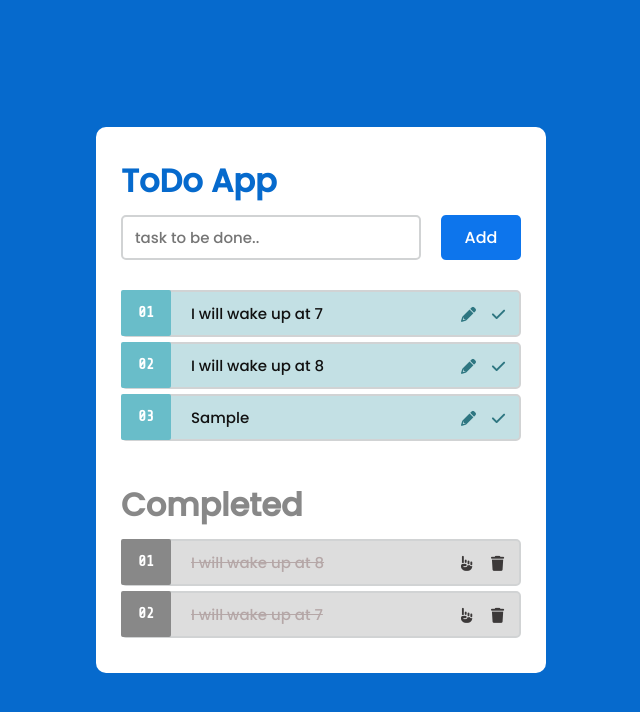
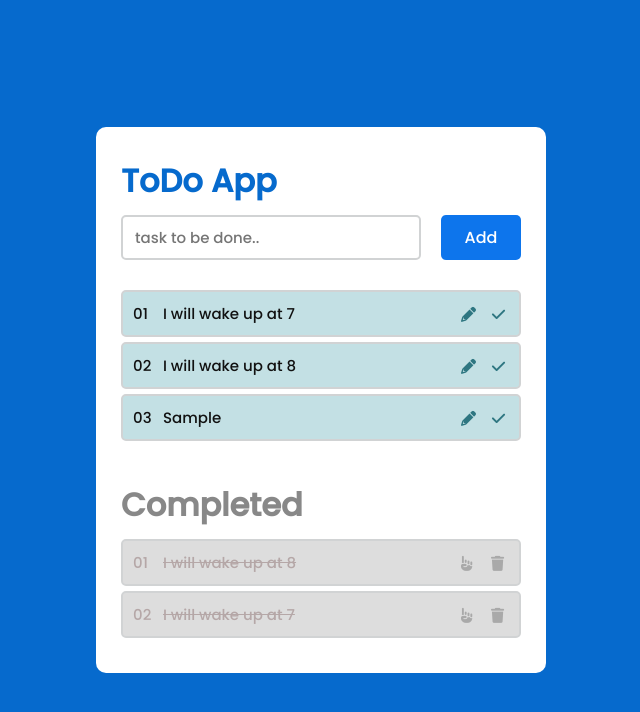
Before and after one commit to Ekram70/todoApp, a plain HTML site: page index.html in a window 1280 px wide. Both pictures are taken after typing "Sample" into the empty fields and a click on the button "Add". Shown: the whole page, without its empty margins (319-959 px from the left). Drawn offline with nearby package versions, Linux system fonts and the light colour scheme.

Commit message:
refactored codes and marker bug fixed

```diff
--- a/app.js
+++ b/app.js
@@ -3,10 +3,10 @@ const addBtn = document.getElementById("todo-btn");
 const todoList = document.getElementById("todo-list");
 const completeList = document.getElementById("completed-list");
 
-let editBtns = document.querySelectorAll(".edit");
-let checkBtns = document.querySelectorAll(".completed");
-let undoBtns = document.querySelectorAll(".undo");
-let deleteBtns = document.querySelectorAll(".deleted");
+let editBtns = todoList.querySelectorAll(".edit");
+let checkBtns = todoList.querySelectorAll(".complete");
+let undoBtns = completeList.querySelectorAll(".undo");
+let deleteBtns = completeList.querySelectorAll(".delete");
 
 addBtn.addEventListener("click", addToList);
 
@@ -26,45 +26,19 @@ deleteBtns.forEach((btn) => {
   btn.addEventListener("click", deleteFn);
 });
 
-let todoNum = 1;
 function addToList() {
-  if (todoList.lastElementChild) {
-    let num = todoList.lastElementChild.firstElementChild.innerText;
-    todoNum = 1 + Number(num);
+  if (todoInput.value) {
+    createElem(todoList, todoInput.value, "edit", "complete", "pencil", "check");
+    todoInput.value = "";
+    bindBtns();
   }
 
-  if (todoInput.value) {
-    todoList.innerHTML += `
-    <li class="todo-item">
-      <span class="number">${todoNum < 10 ? "0" + todoNum++ : todoNum++}</span>
-      <div class="todo-text">${todoInput.value}</div>
-      <span class="edit" title="edit">
-        <i class="fa-solid fa-pencil"></i>
-      </span>
-      <span class="completed" title="complete">
-        <i class="fa-solid fa-check"></i>
-      </span>
-    </li>
-    `;
-  }
-
-  todoInput.value = "";
-
-  let checkBtns = document.querySelectorAll(".completed");
-  checkBtns.forEach((btn) => {
-    btn.addEventListener("click", addToComplete);
-  });
-
-  let editBtns = document.querySelectorAll(".edit");
-  editBtns.forEach((btn) => {
-    btn.addEventListener("click", editText);
-  });
 }
 
 function editText() {
   let parent = this.parentElement;
   let icon = this.firstElementChild;
-  let textElem = parent.querySelector(".todo-text");
+  let textElem = parent.querySelector(".text");
   if (textElem.innerText) {
     icon.className == "fa-solid fa-pencil"
       ? (icon.className = "fa-solid fa-floppy-disk")
@@ -75,82 +49,81 @@ function editText() {
   }
 }
 
-let completeNum = 1;
 function addToComplete() {
-  if (completeList.lastElementChild) {
-    let num = completeList.lastElementChild.firstElementChild.innerText;
-    completeNum = 1 + Number(num);
+  let parent = this.parentElement;
+  let text = parent.querySelector(".text").innerText;
+
+  if (text) {
+    createElem(completeList, text, "undo", "delete", "hand-point-up", "trash");
+    bindBtns();
+    parent.remove();
   }
-
-  let parent = this.parentElement;
-  let text = parent.querySelector(".todo-text").innerText;
-
-  completeList.innerHTML += `
-  <li class="completed-item">
-    <span class="number">
-    ${completeNum < 10 ? "0" + completeNum++ : completeNum++}
-    </span>
-    <div class="completed-text">${text}</div>
-    <span class="undo" title="undo">
-      <i class="fas fa-hand-point-up"></i>
-    </span>
-    <span class="deleted" title="delete">
-      <i class="fas fa-trash"></i>
-    </span>
-  </li>
-  `;
-
-  let undoBtns = document.querySelectorAll(".undo");
-  undoBtns.forEach((btn) => {
-    btn.addEventListener("click", undoFn);
-  });
-
-  let deleteBtns = document.querySelectorAll(".deleted");
-  deleteBtns.forEach((btn) => {
-    btn.addEventListener("click", deleteFn);
-  });
-
-  parent.remove();
 }
 
-let undoNum = 1;
 function undoFn() {
-  if (todoList.lastElementChild) {
-    let num = todoList.lastElementChild.firstElementChild.innerText;
-    undoNum = 1 + Number(num);
-  }
+  let parent = this.parentElement;
+  let text = parent.querySelector(".text").innerText;
 
-  let parent = this.parentElement;
-  let text = parent.querySelector(".completed-text").innerText;
-
-  todoList.innerHTML += `
-  <li class="todo-item">
-    <span class="number">${undoNum < 10 ? "0" + undoNum++ : undoNum++}</span>
-    <div class="todo-text">${text}</div>
-    <span class="edit" title="edit">
-      <i class="fa-solid fa-pencil"></i>
-    </span>
-    <span class="completed" title="complete">
-      <i class="fa-solid fa-check"></i>
-    </span>
-  </li>
-  `;
-
-  let checkBtns = document.querySelectorAll(".completed");
-  checkBtns.forEach((btn) => {
-    btn.addEventListener("click", addToComplete);
-  });
-
-  let editBtns = document.querySelectorAll(".edit");
-  editBtns.forEach((btn) => {
-    btn.addEventListener("click", editText);
-  });
+  createElem(todoList, text, "edit", "complete", "pencil", "check");
+  bindBtns();
 
   parent.remove();
 }
 
 function deleteFn() {
   let parent = this.parentElement;
-
   parent.remove();
 }
+
+function createElem(parent, text, btnOne, btnTwo, firstIcon, secondIcon) {
+  let li = document.createElement("li");
+  let div = document.createElement("div");
+
+  let spanOne = document.createElement("span");
+  let spanTwo = document.createElement("span");
+
+  let iconOne = document.createElement("i");
+  let iconTwo = document.createElement("i");
+
+  li.classList = "item";
+
+  div.classList = "text";
+  div.innerText = `${text}`;
+  li.appendChild(div);
+
+  spanOne.classList = `${btnOne}`;
+  spanOne.setAttribute("title", `${btnOne}`);
+  iconOne.classList = `fa-solid fa-${firstIcon}`;
+  spanOne.appendChild(iconOne);
+  li.appendChild(spanOne);
+
+  spanTwo.classList = `${btnTwo}`;
+  spanTwo.setAttribute("title", `${btnTwo}`);
+  iconTwo.classList = `fa-solid fa-${secondIcon}`;
+  spanTwo.appendChild(iconTwo);
+  li.appendChild(spanTwo);
+
+  parent.appendChild(li);
+}
+
+function bindBtns() {
+  let editBtns = todoList.querySelectorAll(".edit");
+  editBtns.forEach((btn) => {
+    btn.addEventListener("click", editText);
+  });
+
+  let checkBtns = todoList.querySelectorAll(".complete");
+  checkBtns.forEach((btn) => {
+    btn.addEventListener("click", addToComplete);
+  });
+
+  let undoBtns = completeList.querySelectorAll(".undo");
+  undoBtns.forEach((btn) => {
+    btn.addEventListener("click", undoFn);
+  });
+
+  let deleteBtns = completeList.querySelectorAll(".delete");
+  deleteBtns.forEach((btn) => {
+    btn.addEventListener("click", deleteFn);
+  });
+}
--- a/index.html
+++ b/index.html
@@ -26,24 +26,22 @@
           />
           <button class="todo-btn" id="todo-btn">Add</button>
         </div>
-        <ol class="todo-list" id="todo-list">
-          <li class="todo-item">
-            <span class="number">01</span>
-            <div class="todo-text">I will wake up at 7</div>
+        <ol class="list" id="todo-list">
+          <li class="item">
+            <div class="text">I will wake up at 7</div>
             <span class="edit" title="edit">
               <i class="fa-solid fa-pencil"></i>
             </span>
-            <span class="completed" title="complete">
+            <span class="complete" title="complete">
               <i class="fa-solid fa-check"></i>
             </span>
           </li>
-          <li class="todo-item">
-            <span class="number">02</span>
-            <div class="todo-text">I will wake up at 8</div>
+          <li class="item">
+            <div class="text">I will wake up at 8</div>
             <span class="edit" title="edit">
               <i class="fa-solid fa-pencil"></i>
             </span>
-            <span class="completed" title="complete">
+            <span class="complete" title="complete">
               <i class="fa-solid fa-check"></i>
             </span>
           </li>
@@ -52,24 +50,22 @@
 
       <div class="completed-container">
         <h1 class="heading">Completed</h1>
-        <ol class="completed-list" id="completed-list">
-          <li class="completed-item">
-            <span class="number">01</span>
-            <div class="completed-text">I will wake up at 8</div>
+        <ol class="list" id="completed-list">
+          <li class="item">
+            <div class="text">I will wake up at 8</div>
             <span class="undo" title="undo">
               <i class="fas fa-hand-point-up"></i>
             </span>
-            <span class="deleted" title="delete">
+            <span class="delete" title="delete">
               <i class="fas fa-trash"></i>
             </span>
           </li>
-          <li class="completed-item">
-            <span class="number">02</span>
-            <div class="completed-text">I will wake up at 7</div>
+          <li class="item">
+            <div class="text">I will wake up at 7</div>
             <span class="undo" title="undo">
               <i class="fas fa-hand-point-up"></i>
             </span>
-            <span class="deleted" title="delete">
+            <span class="delete" title="delete">
               <i class="fas fa-trash"></i>
             </span>
           </li>
--- a/style.css
+++ b/style.css
@@ -1,6 +1,4 @@
 @import url("https://fonts.googleapis.com/css2?family=Poppins:wght@400;500&display=swap");
-
-@import url("https://fonts.googleapis.com/css2?family=Share+Tech+Mono&display=swap");
 
 * {
   margin: 0;
@@ -66,17 +64,17 @@ body {
   border: none;
 }
 
-.todo-list,
-.completed-list {
+.list {
   list-style-type: none;
+  counter-reset: items;
 }
 
-.todo-item,
-.completed-item {
+.item {
+  counter-increment: items;
   background-color: #c3e0e4;
   color: #111;
   position: relative;
-  padding: 10px 60px;
+  padding: 10px;
   margin-bottom: 5px;
   font-size: 15px;
   font-weight: 500;
@@ -84,44 +82,50 @@ body {
   border-radius: 5px;
 }
 
-.todo-item .number,
-.completed-item .number {
-  background-color: #69bdc9;
-  color: #fff;
-  display: inline-block;
-  width: 50px;
-  height: calc(100% + 3px);
-  padding: 12px;
-  margin-right: 5px;
+.item::before {
+  content: "0" counter(items);
   position: absolute;
-  left: -2px;
-  top: -2px;
-  font-family: "Share Tech Mono", monospace;
-  font-weight: bold;
-  text-align: center;
-  border: 2px solid #69bdc9;
-  border-radius: 2px;
+  left: 10px;
+}
+
+.item:nth-child(n + 10)::before {
+  content: counter(items);
 }
 
 .edit,
-.completed,
+.complete,
 .undo,
-.deleted {
+.delete {
   position: absolute;
   top: 50%;
   transform: translateY(-50%);
-  color: #2e7681;
   width: 40px;
   line-height: 100%;
   padding: 12px;
   cursor: pointer;
 }
 
+.edit,
+.complete {
+  color: #2e7681;
+}
+
+.undo,
+.delete {
+  color: #a9a9a9;
+}
+
 .edit:hover,
-.undo:hover,
-.completed:hover,
-.deleted:hover {
+.complete:hover {
   color: #066acd;
+}
+
+.undo:hover {
+  color: #04aa6d;
+}
+
+.delete:hover {
+  color: #ff0036;
 }
 
 .edit,
@@ -129,8 +133,8 @@ body {
   right: 30px;
 }
 
-.completed,
-.deleted {
+.complete,
+.delete {
   right: 0;
 }
 
@@ -142,35 +146,16 @@ body {
   color: #888;
 }
 
-.undo:hover {
-  color: #04aa6d;
-}
-
-.deleted:hover {
-  color: #ff0036;
-}
-
-.completed-container .completed-item {
+.completed-container .item {
   text-decoration: line-through;
   background-color: #ddd;
   color: #b5a7a7;
 }
 
-.completed-container .number {
-  background-color: #888;
-  border-color: #888;
-}
-
-.undo,
-.deleted {
-  color: #3c3939;
-}
-
-.todo-text,
-.completed-text {
-  margin-right: 10px;
-  padding: 0px 8px;
-  width: 255px;
+.text {
+  margin: 0px 10px;
+  padding: 0px 20px;
+  width: 85%;
   word-break: break-word;
 }
 
@@ -182,9 +167,9 @@ body {
 .editable::after {
   content: "";
   position: absolute;
-  bottom: 10px;
-  left: 65px;
-  width: 255px;
+  bottom: 5px;
+  left: 35px;
+  width: 280px;
   height: 20px;
   border-bottom: 2px solid #fff;
 }
```
